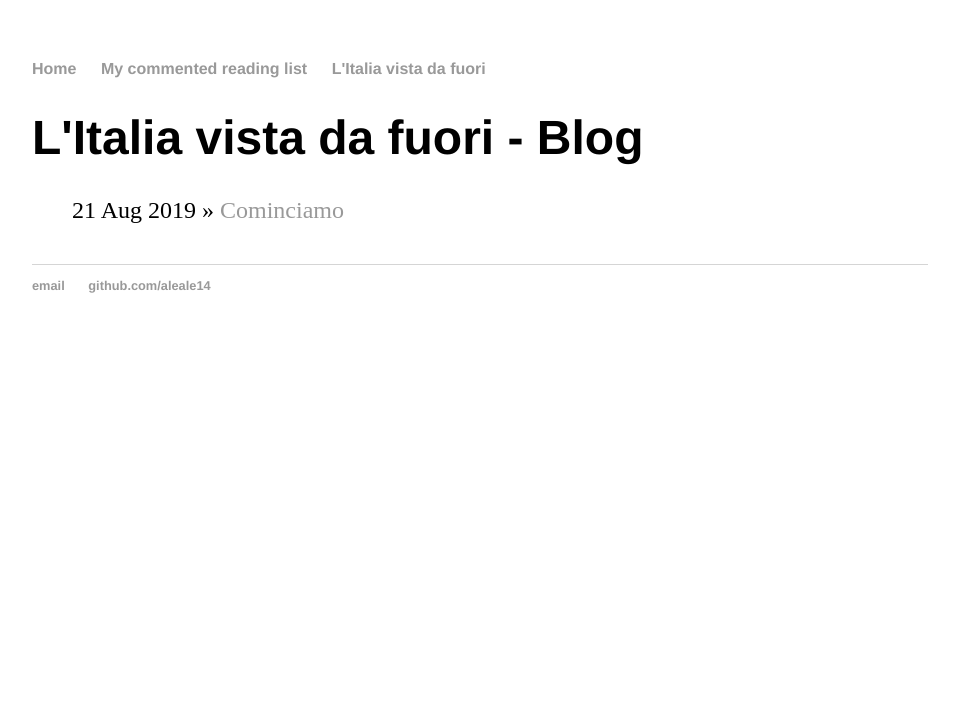
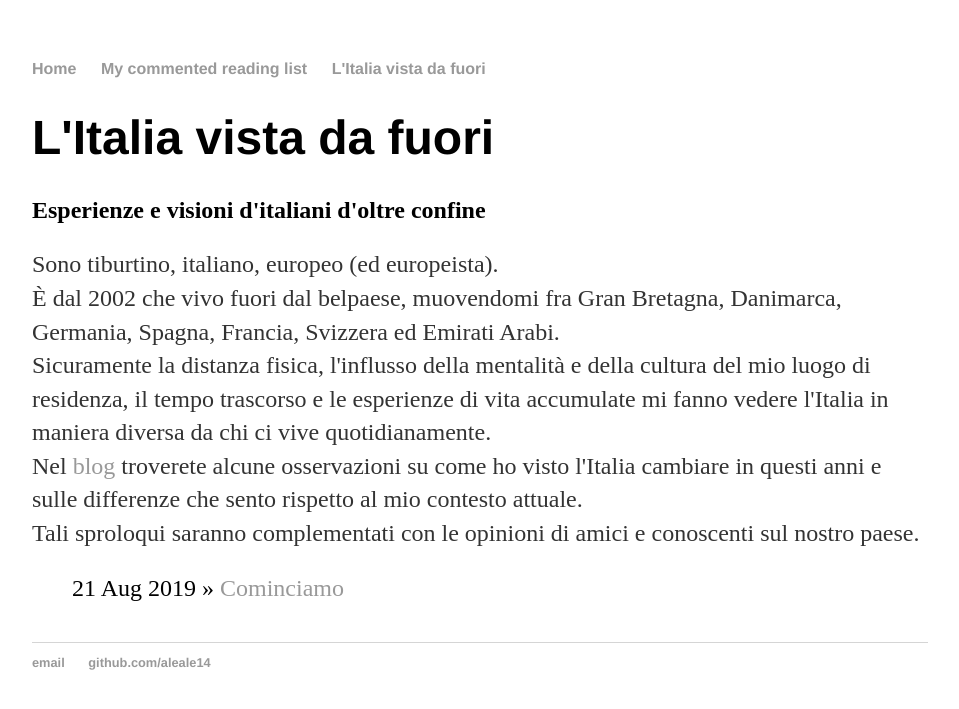
Before and after one commit to aleale14/aleale14.github.io, a Jekyll site: the page built from blog/index.html, in a window 1280 px wide. Shown: the top 709 px of the page, without its empty margins (160-1119 px from the left). Built offline with Jekyll 4.4.1, drawn with Linux system fonts in a browser that asks for light colours.

Commit message:
Add top blurb

```diff
--- a/blog/index.html
+++ b/blog/index.html
@@ -1,8 +1,19 @@
 ---
 layout: default
-title: L'Italia vista da fuori - Blog
+title: L'Italia vista da fuori
 ---
-	<h1>{{ page.title }}</h1>
+
+	<!--<h1>{{ page.title }}</h1>-->
+    		<div class="blurb">
+        		<h1>L'Italia vista da fuori</h1>
+			<h2> Esperienze e visioni d'italiani d'oltre confine </h2>
+				<p>Sono tiburtino, italiano, europeo (ed europeista). <br>
+					È dal 2002 che vivo fuori dal belpaese, muovendomi fra Gran Bretagna, Danimarca, Germania, Spagna, Francia, Svizzera ed Emirati Arabi.<br>
+					Sicuramente la distanza fisica, l'influsso della mentalità e della cultura del mio luogo di residenza, il tempo trascorso e le esperienze di vita accumulate mi fanno vedere l'Italia in maniera diversa da chi ci vive quotidianamente.<br>
+					Nel <a href="/blog"> blog </a> troverete alcune osservazioni su come ho visto l'Italia cambiare in questi anni e sulle differenze che sento rispetto al mio contesto attuale.<br>
+					Tali sproloqui saranno complementati con le opinioni di amici e conoscenti sul nostro paese. <br>
+					</p>
+    		</div><!-- /.blurb -->
 	<ul class="posts">
 
 	  {% for post in site.posts %}
```
